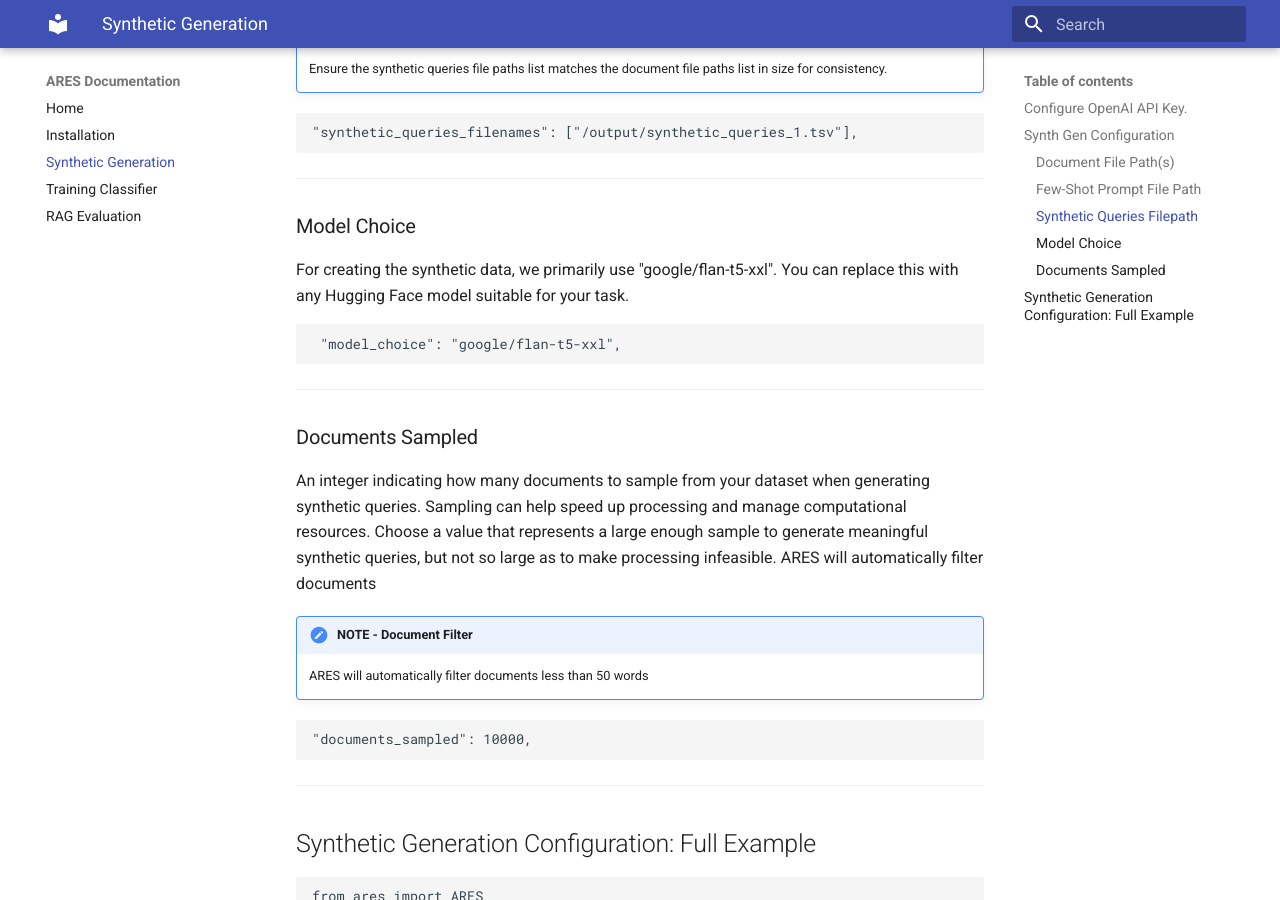
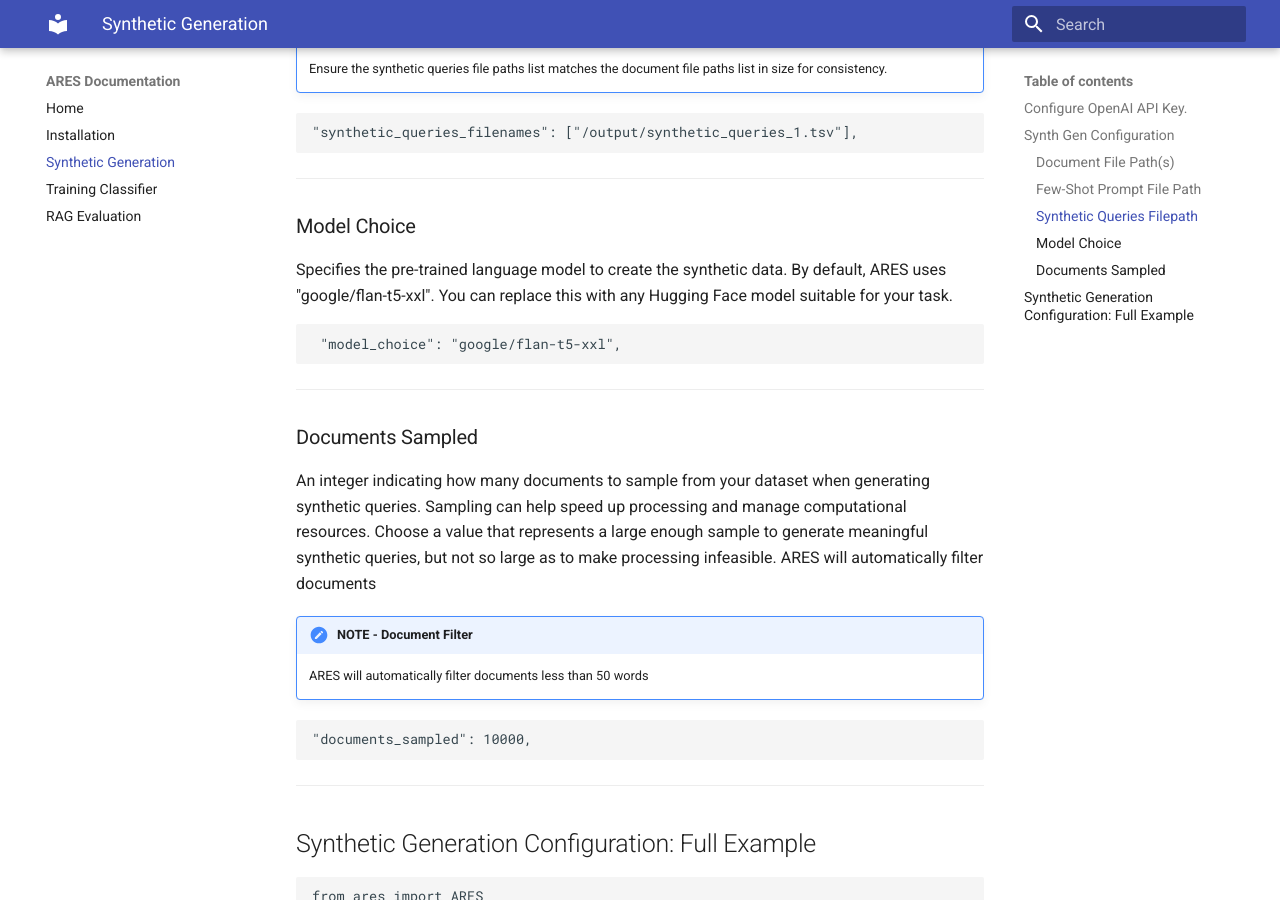
Before and after one commit to stanford-futuredata/ARES, an MkDocs documentation site: the page built from docs/ares-doc/docs/synth_gen.md, in a window 1280 px wide and 900 px high, scrolled down 1572 px. Built offline with MkDocs 1.6.1 and Material for MkDocs 9.7.7, drawn with Linux system fonts in a browser that asks for light colours.

Commit message:
Update synth_gen.md

````diff
--- a/docs/ares-doc/docs/synth_gen.md
+++ b/docs/ares-doc/docs/synth_gen.md
@@ -70,7 +70,7 @@ A list of file paths where the generated synthetic queries will be saved. These
 
 ### Model Choice
 
-For creating the synthetic data, we primarily use "google/flan-t5-xxl". You can replace this with any Hugging Face model suitable for your task.
+Specifies the pre-trained language model to create the synthetic data. By default, ARES uses "google/flan-t5-xxl". You can replace this with any Hugging Face model suitable for your task.
 
 ```python
  "model_choice": "google/flan-t5-xxl",
````
